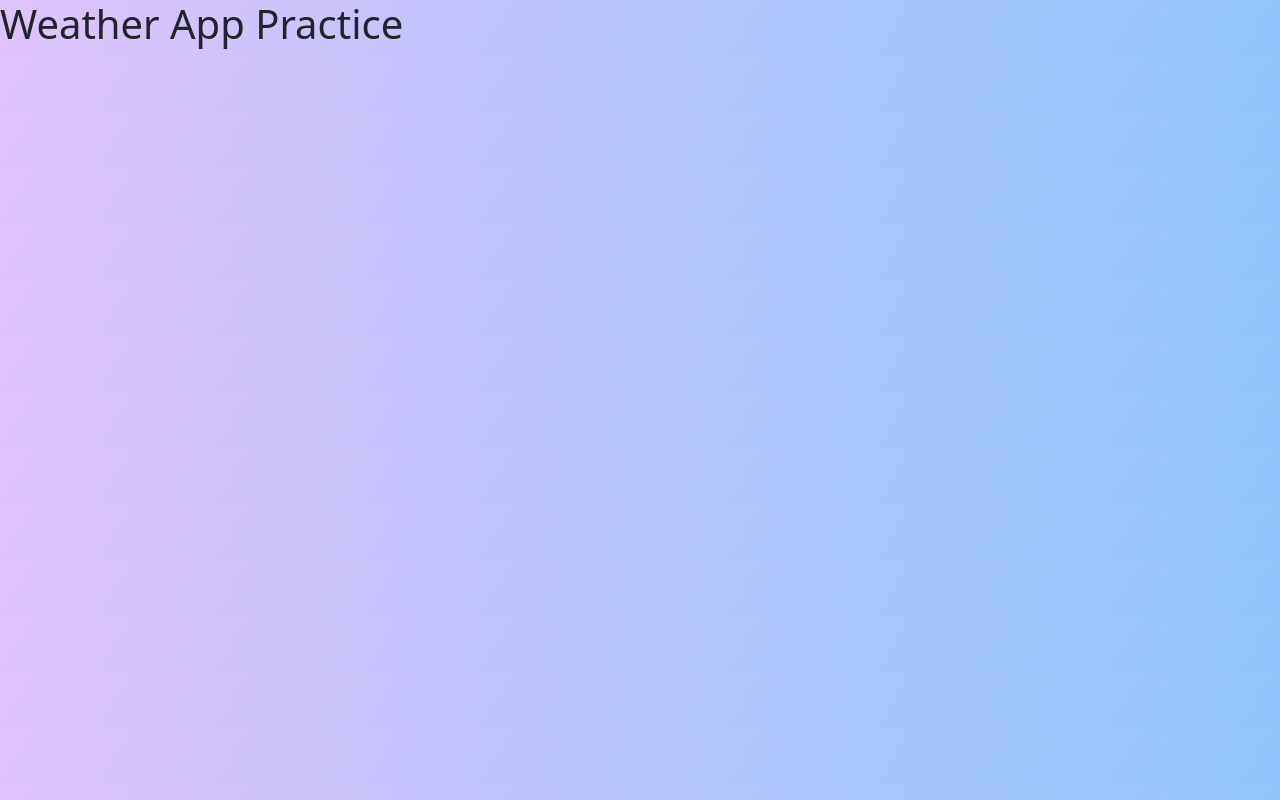
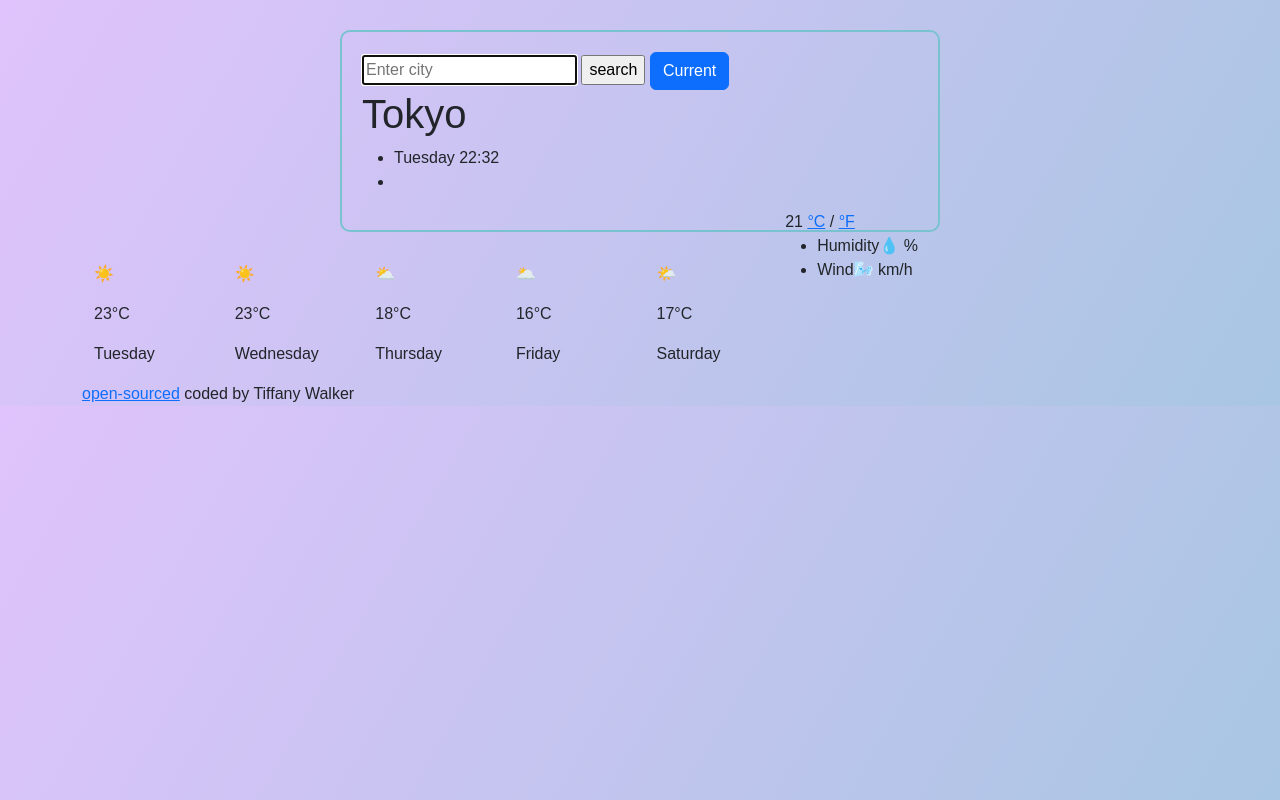
Before and after one commit to 4theloveoflife/app-practice, a plain HTML site: page index.html in a window 1280 px wide. Drawn offline with nearby package versions, Linux system fonts and the light colour scheme; files that its build step writes are made by us from their sources; files whose address does not match are found by name.

Commit message:
updated index
included element updates

```diff
--- a/index.html
+++ b/index.html
@@ -4,15 +4,81 @@
     <meta charset="UTF-8">
     <meta http-equiv="X-UA-Compatible" content="IE=edge">
     <meta name="viewport" content="width= , initial-scale=1.0">
-    <link rel="stylesheet" href="/src/style.css" />
     <link href="https://cdn.jsdelivr.net/npm/bootstrap@5.2.0-beta1/dist/css/bootstrap.min.css" rel="stylesheet"
         integrity="sha384-0evHe/X+R7YkIZDRvuzKMRqM+OrBnVFBL6DOitfPri4tjfHxaWutUpFmBp4vmVor" crossorigin="anonymous">
+   <link rel="stylesheet" href="/src/style.css" />
     <title>vanilla weather app</title>
 </head>
-<body style="   background: linear-gradient(120deg, #e0c3fc 0%, #8ec5fc 100%);">
+<body style="   background: linear-gradient(120deg, #e0c3fc 0%,  #a8c6e3 100%);">
+  <div class="container">
+    <div class="weather-app-wrapper">
+    <div class="weather-app">
 
-    <h1>Weather App Practice</h1>
+<form class="search-form" id="search-form">
+    <input type="text" placeholder="Enter city" autocomplete="off" autofocus="on" id="search-input" />
+    <input type="submit" value="search" />
+    <button type="button" class="btn btn-primary" id="current-location-button">
+        Current
+    </button>
+</form>
+<div class="col">
+<h1 id="city"> Tokyo</h1>
+<ul>
+<li id="date"> Tuesday 22:32</li>
+<li  id="description"> </li>
+</ul>
+</div>
+<div class="col" style="float: right;">
+    <span class="temperature" id="currentTemperature" emoji="☀️" > 21</span>
+     <span class="units">
+        <a href="#" id="celsius-link">°C</a> /
+        <a href="#" id="fahrenheit-link"> °F</a>
+    </span>
+    <div class="col">
+    <ul>
+    <li id="humidity">Humidity💧  %</li>
+    <li id="windspeed">Wind🌬️   km/h</li>
+</ul>
+       </div>
+    </div>
+    </div>
+    </div>
 
+<div class="row  row-cols-5">
+    <div class="col" class="days">
+        <p id="emoji">☀️</p>
+        <p>23°C</p>
+        <p>Tuesday</p>
+    </div>
+    <div class="col" class="days">
+        <p id="emoji">☀️</p>
+        <p>23°C</p>
+        <p>Wednesday</p>
+    </div>
+    <div class="col" class="days">
+        <p id="emoji">⛅</p>
+        <p>18°C</p>
+        <p>Thursday</p>
+    </div>
+    <div class="col" class="days">
+        <p id="emoji">🌥️</p>
+        <p>16°C</p>
+        <p>Friday</p>
+    </div>
+    <div class="col" class="days">
+        <p id="emoji">🌤️</p>
+        <p>17°C</p>
+        <p>Saturday</p>
+    </div>
+    </div>
+    <a href="https://github.com/4theloveoflife/app-practice.git" target="_blank">open-sourced</a> coded by
+    Tiffany Walker
+</div>
+</div>
+<script src="src/index.js"></script>
+</script>
+
+</div>
     <script src="src/app.js"></script>
 </body>
 </html>
--- a/style.css
+++ b/style.css
@@ -1,9 +1,11 @@
 body{
   font-family:arial, sans-serif;
 }
+.weather-app-wrapper{
+    max-width: 600px;
+      margin: 30px auto;
+}
 .weather-app{
-  max-width:500px;
-  margin: 30px  auto;
   padding:20px;
   border:2px solid #79c2d0;
   border-radius: 10px;
```
